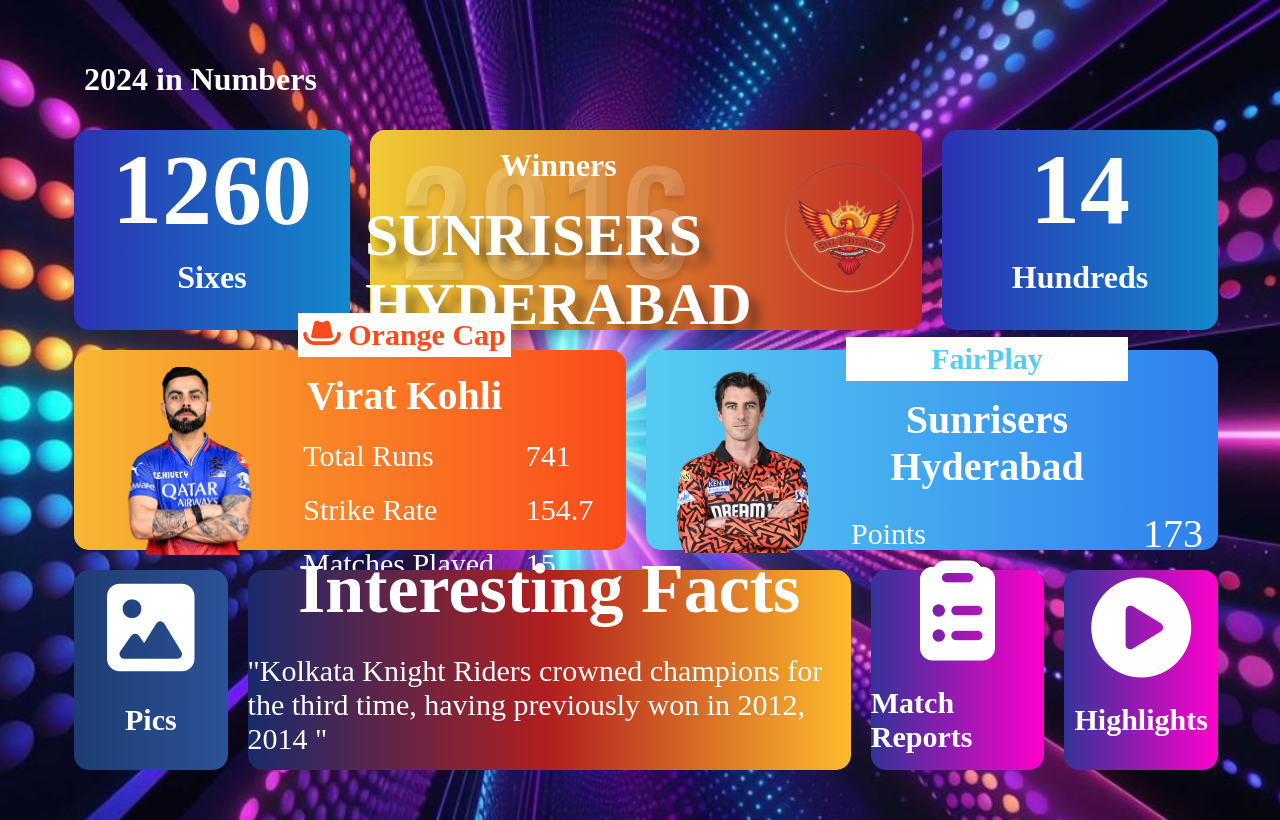
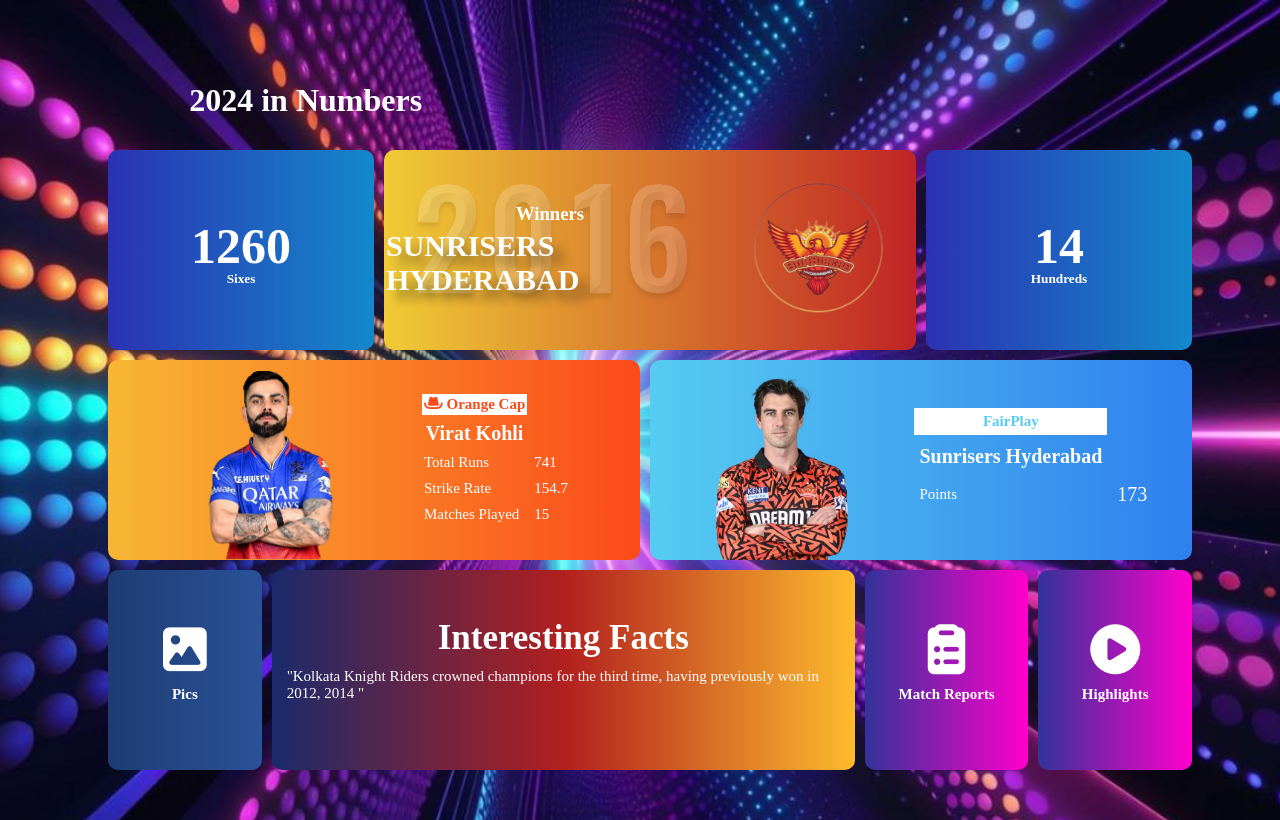
Before and after one commit to yuvatejapunna/IPL-Clone, a plain HTML site: page index.html in a window 1280 px wide. Drawn offline with Linux system fonts and the light colour scheme.

Commit message:
Update index.html

```diff
--- a/index.html
+++ b/index.html
@@ -28,23 +28,27 @@
         padding: 10px;
         overflow: scroll;
       }
-      .title {
-        width: 84dvw;
+      .title1 {
+        width: 90%;
         display: flex;
         justify-content: start;
         color: white;
         padding: 10px;
       }
       .card {
-        height: 95dvh;
-        width: 90dvw;
+        height: 90%;
+        width: 80%;
+        display: flex;
+        justify-content: center;
+        align-items: center;
+        flex-direction: column;
       }
 
       .boxes {
-        gap: 20px;
+        gap: 10px;
         display: grid;
-        grid-template-columns: 12dvw 8dvw 20dvw 16dvw 4dvw 8dvw 12dvw;
-        grid-template-rows: 25dvh 25dvh 25dvh;
+        grid-template-columns: 12vw 8vw 20vw 16vw 4vw 8vw 12vw;
+        grid-template-rows: 25vh 25vh 25vh;
       }
       .box1 {
         grid-area: 1/1/2/3;
@@ -62,8 +66,7 @@
           #1488cc
         ); /* W3C, IE 10+/ Edge, Firefox 16+, Chrome 26+, Opera 12+, Safari 7+ */
 
-        padding: 30px;
-        border-radius: 15px;
+        border-radius: 10px;
         display: flex;
         flex-direction: column;
         justify-content: center;
@@ -71,8 +74,11 @@
         align-content: center;
       }
       .num {
-        font-size: 100px;
-        margin: -10px;
+        font-size: 50px;
+        margin: 0px;
+      }
+      .num2{
+        margin: -4px;
       }
       .box2 {
         grid-area: 1/3/2/6;
@@ -90,7 +96,7 @@
         ); /* W3C, IE 10+/ Edge, Firefox 16+, Chrome 26+, Opera 12+, Safari 7+ */
 
         background-size: cover;
-        border-radius: 15px;
+        border-radius: 10px;
         display: flex;
         justify-content: space-evenly;
       }
@@ -107,9 +113,12 @@
         flex-direction: column;
       }
       .heading2 {
-        font-size: 60px;
-        margin: -5px;
+        font-size: 30px;
+        margin: 2px;
         text-shadow: 10px 10px 10px rgba(26, 24, 24, 0.442);
+      }
+      .heading2-1{
+        margin: 2px;
       }
       .box3 {
         grid-area: 1/6/2/8;
@@ -127,7 +136,7 @@
           #1488cc
         ); /* W3C, IE 10+/ Edge, Firefox 16+, Chrome 26+, Opera 12+, Safari 7+ */
 
-        border-radius: 15px;
+        border-radius: 10px;
         display: flex;
         flex-direction: column;
         justify-content: center;
@@ -148,7 +157,7 @@
           #fc4a1a
         ); /* W3C, IE 10+/ Edge, Firefox 16+, Chrome 26+, Opera 12+, Safari 7+ */
 
-        border-radius: 15px;
+        border-radius: 10px;
         display: flex;
         justify-content: space-evenly;
         align-items: center;
@@ -160,13 +169,13 @@
       }
       .images {
         height: 95%;
-        margin: 0px 0px -25px 0px;
+        margin: 0px 0px -13px 0px;
       }
       .b4p2 {
-        font-size: 30px;
+        font-size: 15px;
       }
       .tablehead {
-        font-size: 40px;
+        font-size: 20px;
       }
       .b4tb {
         background-color: white;
@@ -185,7 +194,7 @@
       }
       .images1 {
         height: 95%;
-        margin: 0px 0px -16px 0px;
+        margin: 0px 0px -10px 0px;
       }
       .b5th {
         background-color: white;
@@ -217,7 +226,7 @@
           #56ccf2
         ); /* W3C, IE 10+/ Edge, Firefox 16+, Chrome 26+, Opera 12+, Safari 7+ */
 
-        border-radius: 15px;
+        border-radius: 10px;
         display: flex;
         justify-content: space-evenly;
         align-items: center;
@@ -238,14 +247,14 @@
           #1e3c72
         ); /* W3C, IE 10+/ Edge, Firefox 16+, Chrome 26+, Opera 12+, Safari 7+ */
 
-        border-radius: 15px;
+        border-radius: 10px;
         display: flex;
         justify-content: center;
         align-items: center;
         flex-direction: column;
       }
       .picImg {
-        font-size: 100px;
+        font-size: 50px;
       }
       .box7 {
         grid-area: 3/2/4/5;
@@ -264,18 +273,19 @@
           #1a2a6c
         ); /* W3C, IE 10+/ Edge, Firefox 16+, Chrome 26+, Opera 12+, Safari 7+ */
 
-        border-radius: 15px;
+        border-radius: 10px;
         display: flex;
         justify-content: center;
         align-items: center;
         flex-direction: column;
       }
       .b7h1 {
-        font-size: 70px;
+        font-size: 35px;
         margin: -5px;
       }
       .b7h2 {
-        font-size: 30px;
+        font-size: 15px;
+        padding: 0px 15px 0px 15px;
       }
       .box8 {
         grid-area: 3/5/4/7;
@@ -292,7 +302,7 @@
           #ff00cc
         ); /* W3C, IE 10+/ Edge, Firefox 16+, Chrome 26+, Opera 12+, Safari 7+ */
 
-        border-radius: 15px;
+        border-radius: 10px;
         display: flex;
         justify-content: center;
         align-items: center;
@@ -313,7 +323,7 @@
           #ff00cc
         ); /* W3C, IE 10+/ Edge, Firefox 16+, Chrome 26+, Opera 12+, Safari 7+ */
 
-        border-radius: 15px;
+        border-radius: 10px;
         display: flex;
         justify-content: center;
         align-items: center;
@@ -330,15 +340,15 @@
   <body>
     <div class="Main">
       <div class="card">
-        <h1 class="title">2024 in Numbers</h1>
+        <h1 class="title1">2024 in Numbers</h1>
         <div class="boxes textcol">
           <div class="box1">
             <h1 class="num">1260</h1>
-            <h1>Sixes</h1>
+            <h5 class="num2">Sixes</h5>
           </div>
           <div class="box2">
             <div class="part1">
-              <h1>Winners</h1>
+              <h3 class="heading2-1">Winners</h3>
               <h1 class="heading2">SUNRISERS HYDERABAD</h1>
             </div>
             <div>
@@ -347,12 +357,12 @@
           </div>
           <div class="box3">
             <h1 class="num">14</h1>
-            <h1>Hundreds</h1>
+            <h5 class="num2">Hundreds</h5>
           </div>
           <div class="box4 textcol">
             <img src="virat2.png" alt="virat image" class="images" />
             <div class="b4p2">
-              <table border="0" cellpadding="5px" cellspacing="10px">
+              <table border="0" cellpadding="2px" cellspacing="5px">
                 <tr class="b4tb">
                   <th><i class="fa-solid fa-hat-cowboy"></i> Orange Cap</th>
                 </tr>
@@ -375,7 +385,7 @@
           <div class="box5 textcol">
             <img src="pattcummins.png" class="images1" alt="Patt Bhaii Image" />
             <div class="b4p2">
-              <table border="0" cellpadding="5px" cellspacing="10px">
+              <table border="0" cellpadding="5px" cellspacing="5px">
                 <tr class="b5th">
                   <th>FairPlay</th>
                 </tr>
```
